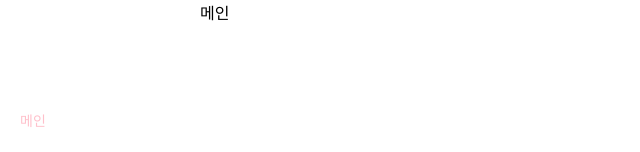
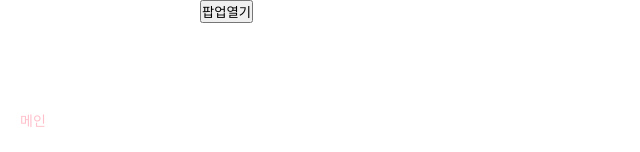
Before and after one commit to nohsunghyung/typescript-sample, a React app: page /#/main in a window 1280 px wide. Shown: the top 152 px of the page, without its empty margins (0-640 px from the left). Built offline with nearby package versions, Linux system fonts and the light colour scheme; sample sign-in values are in the browser's storage.

Commit message:
sidebar 수정

```diff
--- a/src/App.tsx
+++ b/src/App.tsx
@@ -27,7 +27,7 @@ class App extends Component<Istore> {
         routeComponent.push(routeComponets(route, index));
       } else {
         // 2뎁스 이상
-        route.subMenu!.forEach((menu) => {
+        route.subMenu!.forEach((menu: object) => {
           routeComponent.push(routeComponets(menu, index));
         });
       }
--- a/src/components/SideBar.tsx
+++ b/src/components/SideBar.tsx
@@ -11,7 +11,13 @@ interface Istate {
 }
 
 // props 타입 설정
-interface Iprops {}
+interface Iprops {
+  // id?: number;
+  // path?: string;
+  // component?: any;
+  // name?: string;
+  // parent?: string;
+}
 
 // history,location,match 사용을 위해 RouteComponentProps 사용
 class SideBar extends Component<Iprops & RouteComponentProps, Istate> {
@@ -39,7 +45,7 @@ class SideBar extends Component<Iprops & RouteComponentProps, Istate> {
     return (
       <SideMenu>
         <ul>
-          {Routes.map((menu, index) => {
+          {Routes.map((menu: any, index: number) => {
             return (
               <MenuList
                 key={menu.id}
@@ -67,7 +73,7 @@ class SideBar extends Component<Iprops & RouteComponentProps, Istate> {
                       {menu.name}
                     </button>
                     <ul className={"sub-menu"}>
-                      {menu.subMenu?.map((submenu, index) => {
+                      {menu.subMenu?.map((submenu: any, index: number) => {
                         return (
                           <li key={index}>
                             <NavLink
--- a/src/pages/main/index.tsx
+++ b/src/pages/main/index.tsx
@@ -1,9 +1,18 @@
 import React, { Component } from "react";
 
 class MainPage extends Component {
+  openModal = () => {
+    console.log(1);
+  };
   componentDidMount() {}
   render() {
-    return <div>메인</div>;
+    return (
+      <div>
+        <button type="button" onClick={this.openModal}>
+          팝업열기
+        </button>
+      </div>
+    );
   }
 }
 
```
